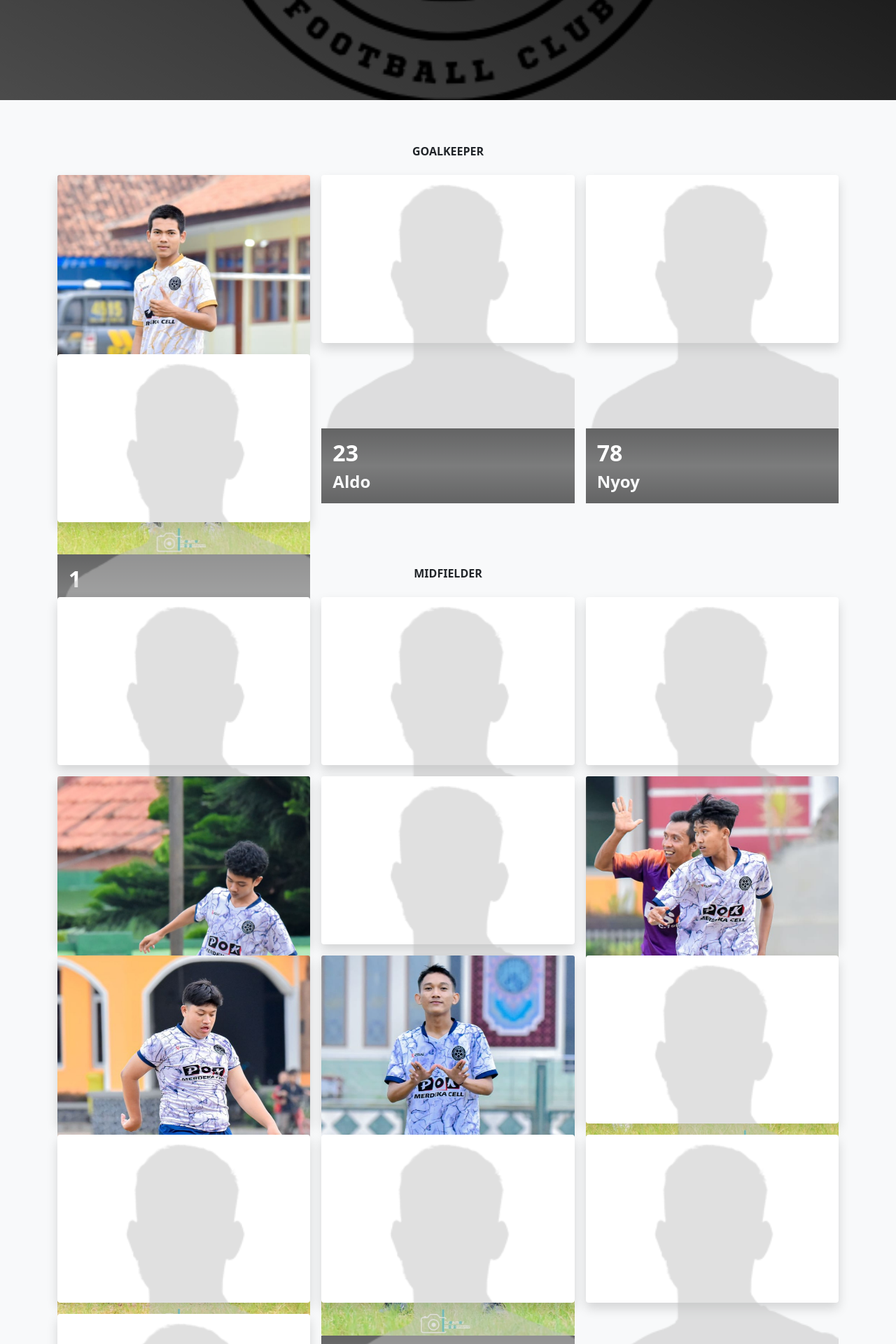
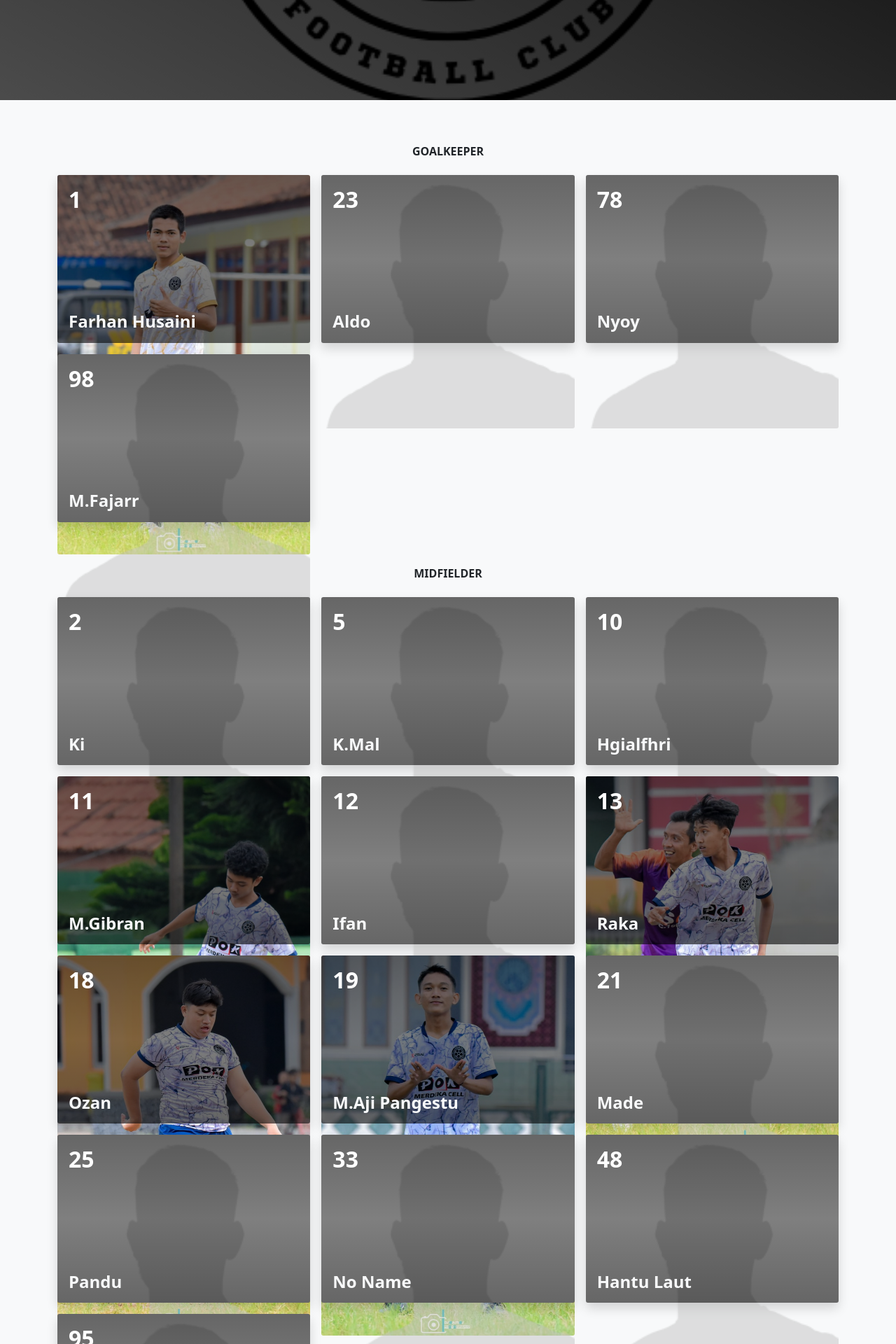
Before and after one commit to tesafc/www2, a Jekyll site: the page built from players.html, in a window 1280 px wide. Shown: the part 561-2481 px from the top of the page at 70% size. Built offline with Jekyll 4.4.1, drawn with Linux system fonts in a browser that asks for light colours.

Commit message:
Update players.html

```diff
--- a/players.html
+++ b/players.html
@@ -14,7 +14,7 @@ image: /assets/img/logo-2.png
       <div class="col" style="height: 15rem;">
         <div class="card h-100 text-white border-0 shadow">
           <img src="{% if player.pp %}{{ player.pp }}{% else %}{{ '/assets/img/pp/blank-pp.png' | relative_url }}{% endif %}" alt="" class="card-img border-0">
-          <div class="card-body d-flex flex-column justify-content-between" style="background-image: linear-gradient(rgba(0, 0, 0, 0.6), rgba(0, 0, 0, 0.5), rgba(0, 0, 0, 0.6));">
+          <div class="card-img-overlay d-flex flex-column justify-content-between" style="background-image: linear-gradient(rgba(0, 0, 0, 0.6), rgba(0, 0, 0, 0.5), rgba(0, 0, 0, 0.6));">
             <h5 class="card-text fs-2 fw-bolder">{{ player.no-punggung }}</h5>
             <h6 class="card-text text-capitalize fs-4 fw-bolder">{% if player.profile-link %}<a href="{{ player.profile-link }}" class="stretched-link link-light text-decoration-none">{{ player.name }}</a>{% endif %}</h6>
           </div>
```
